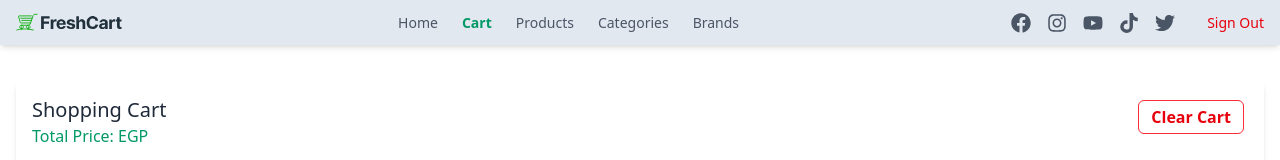
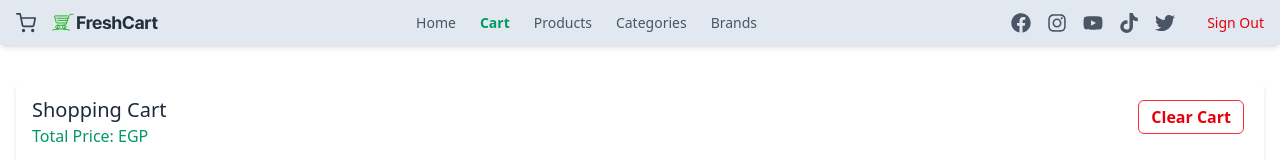
Before and after one commit to Mohamed-Nassef/ecommerce-react, a React (Vite) app: page /cart in a window 1280 px wide. Shown: the top 160 px of the page. Built offline with nearby package versions, Linux system fonts and the light colour scheme; no server answers; sample sign-in values are in the browser's storage.

Commit message:
add cart icone

```diff
--- a/src/Context/CartContext.jsx
+++ b/src/Context/CartContext.jsx
@@ -1,17 +1,15 @@
-
-
 import axios from "axios";
-import { createContext } from "react";
+import { createContext, useState, useEffect } from "react";
 
 export const CartContext = createContext();
 
 export default function CartContextProvider(props) {
+    const [cartcount, setCartcount] = useState(0);
     function getHeaders() {
         return {
             token: localStorage.getItem("userToken")
         };
     }
-
 
     async function addToCart(productID) {
         try {
@@ -20,6 +18,8 @@ export default function CartContextProvider(props) {
                 { productId: productID },
                 { headers: getHeaders() }
             );
+            console.log(response.data);
+            setCartcount(response.data.numOfCartItems)
             return response.data;
         } catch (error) {
             return null;
@@ -40,6 +40,7 @@ export default function CartContextProvider(props) {
                 { count: quantity, },
                 { headers: getHeaders() }
             );
+            setCartcount(response.data.numOfCartItems);
             return response.data;
         } catch (error) {
             return null;
@@ -51,6 +52,7 @@ export default function CartContextProvider(props) {
                 `https://ecommerce.routemisr.com/api/v1/cart/${productID}`,
                 { headers: getHeaders() }
             );
+            setCartcount(response.data.numOfCartItems);
             return response.data;
         } catch (error) {
             return null;
@@ -62,14 +64,28 @@ export default function CartContextProvider(props) {
                 `https://ecommerce.routemisr.com/api/v1/cart/${cartID}`,
                 { headers: getHeaders() }
             );
+            setCartcount(response.data.numOfCartItems);
             return response.data;
         } catch (error) {
             return null;
         }
     }
 
+    useEffect(() => {
+        async function fetchCartCount() {
+            const data = await getCart();
+            if (data?.numOfCartItems !== undefined) {
+                setCartcount(data.numOfCartItems);
+            }
+        }
+
+        if (localStorage.getItem("userToken")) {
+            fetchCartCount();
+        }
+    }, []);
+
     return (
-        <CartContext.Provider value={{ addToCart, getCart, updateCartQuantity, deleteCartItem, deleteAllCartItems }}>
+        <CartContext.Provider value={{ addToCart, getCart, updateCartQuantity, deleteCartItem, deleteAllCartItems, cartcount }}>
             {props.children}
         </CartContext.Provider>
     );
--- a/src/components/Cart/Cart.jsx
+++ b/src/components/Cart/Cart.jsx
@@ -9,7 +9,6 @@ export default function Cart() {
 
   const { getCart, updateCartQuantity, deleteCartItem, deleteAllCartItems } = useContext(CartContext);
   const [cartItems, setCartItems] = useState(null);
-
   const [loading, setLoading] = useState(true);
   const [removingItemId, setRemovingItemId] = useState(null)
   const [updatingQtyId, setUpdatingQtyId] = useState(null);
@@ -19,6 +18,7 @@ export default function Cart() {
     const data = await getCart();
     if (data?.status === 'success') {
       setCartItems(data.data);
+      console.log(data.data);
     } else {
       console.error(data.message);
     }
--- a/src/components/Login/Login.jsx
+++ b/src/components/Login/Login.jsx
@@ -22,6 +22,7 @@ export default function Login() {
   // It will send a POST request to the API with the form values
   // If the registration is successful, it will navigate to the login page
   // If there is an error, it will log the error message to the console
+  //
   async function handleLogin(values) {
     setIsLoading(true);
     setApiError(null);
--- a/src/components/Navbar/Navbar.jsx
+++ b/src/components/Navbar/Navbar.jsx
@@ -3,9 +3,12 @@ import { NavLink, useNavigate } from 'react-router-dom';
 import { UserContext } from '../../Context/UserContext';
 import logo from '../../assets/freshcart-logo.svg';
 import { FaFacebook, FaInstagram, FaYoutube, FaTiktok, FaTwitter } from "react-icons/fa";
+import { FiShoppingCart } from "react-icons/fi";
+import { CartContext } from '../../Context/CartContext';
 
 export default function Navbar() {
   const { token, setToken, name, setName, email, setEmail } = useContext(UserContext);
+  const { cartcount } = useContext(CartContext);
   const navigate = useNavigate();
   const [menuOpen, setMenuOpen] = useState(false);
 
@@ -25,10 +28,24 @@ export default function Navbar() {
   return (
     <nav className="bg-slate-200 fixed top-0 left-0 right-0 z-50 shadow-md">
       <div className="max-w-screen-xl mx-auto px-4 py-3 flex justify-between items-center">
-        <NavLink to="/" className="flex items-center gap-2">
-          <img src={logo} width={110} alt="Logo" />
-        </NavLink>
+        <div className="flex items-center gap-4">
+          {/* Cart Icon with count */}
+          {token && (
+            <NavLink to="/cart" className="relative text-gray-700 hover:text-emerald-600 text-xl">
+              <FiShoppingCart />
+              {cartcount > 0 && (
+                <span className="absolute -top-2 -right-2 bg-red-600 text-white text-xs w-5 h-5 flex items-center justify-center rounded-full">
+                  {cartcount}
+                </span>
+              )}
+            </NavLink>
+          )}
 
+          {/* Logo */}
+          <NavLink to="/" className="flex items-center gap-2">
+            <img src={logo} width={110} alt="Logo" />
+          </NavLink>
+        </div>
         <button onClick={() => setMenuOpen(!menuOpen)} className="lg:hidden text-gray-700 focus:outline-none">
           <svg className="w-6 h-6" fill="none" stroke="currentColor" strokeWidth={2} viewBox="0 0 24 24">
             <path strokeLinecap="round" strokeLinejoin="round" d="M4 6h16M4 12h16M4 18h16" />
@@ -55,7 +72,7 @@ export default function Navbar() {
           <FaTwitter className="hover:text-blue-400 cursor-pointer" />
 
           {token ? (
-            <button onClick={signout} className="text-sm text-red-600 hover:text-red-800 ml-4">Sign Out</button>
+            <button onClick={signout} className="text-sm text-red-600 hover:text-red-800 ml-4 cursor-pointer">Sign Out</button>
           ) : (
             <div className="flex gap-4 text-sm">
               <NavLink to="/login" className={navLinkClasses}>Login</NavLink>
```
